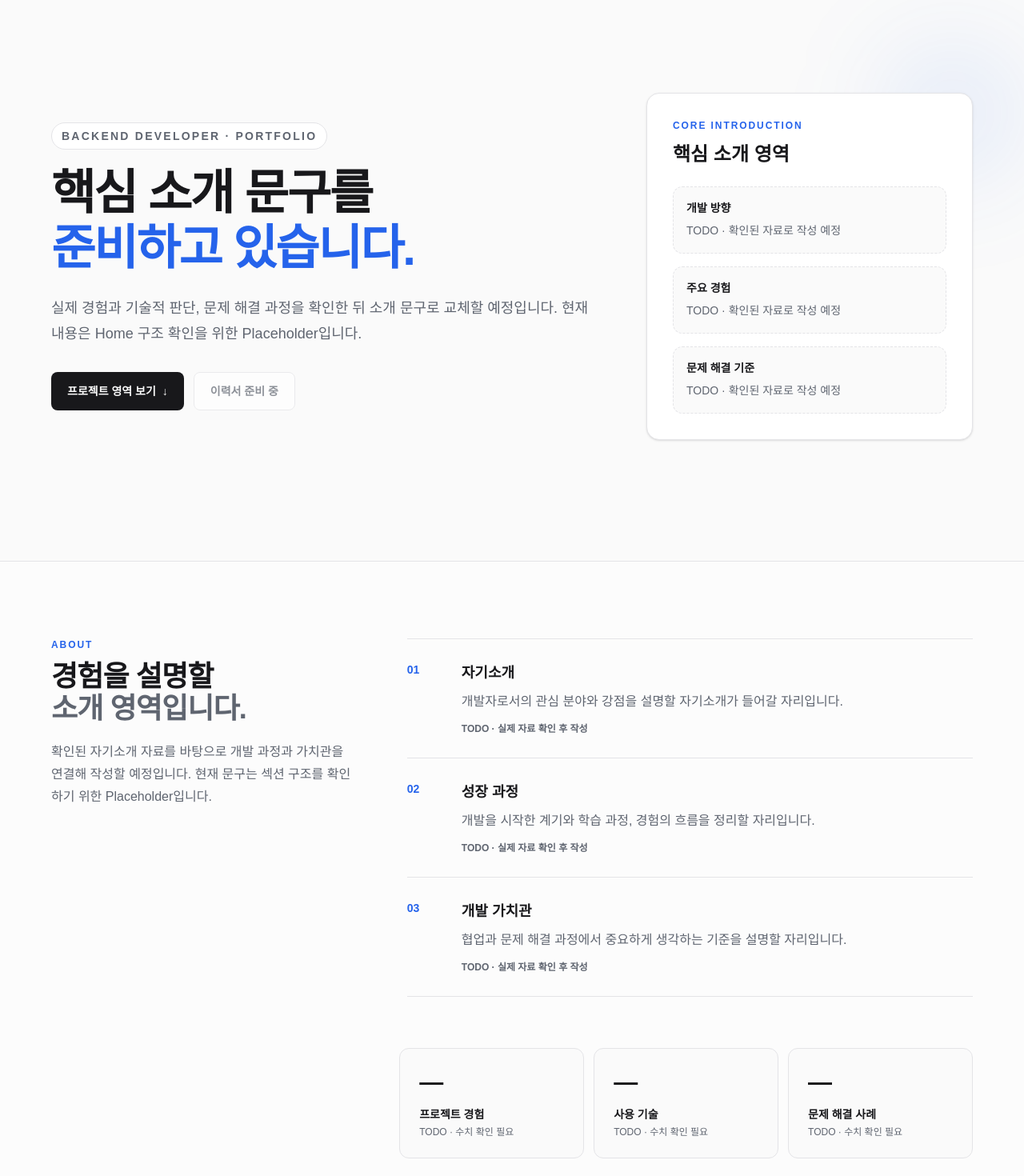
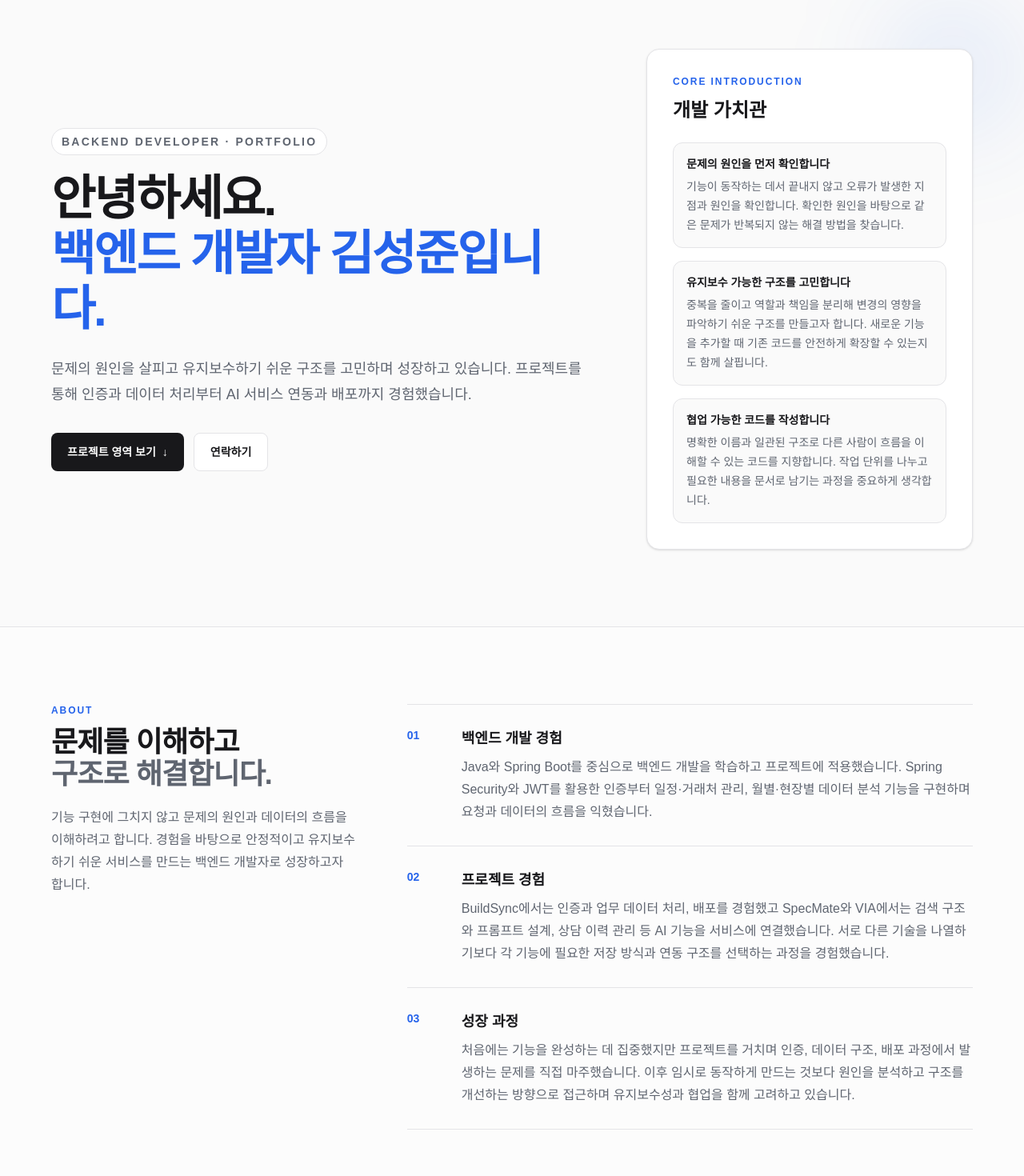
Before and after one commit to kimse0ngjun/portfolio, a Next.js app: page / in a window 1280 px wide. Shown: the part 100-1570 px from the top of the page at 80% size. Built offline with nearby package versions, Linux system fonts and the light colour scheme.

Commit message:
docs: Hero 및 About 실제 콘텐츠 반영

```diff
--- a/src/app/page.tsx
+++ b/src/app/page.tsx
@@ -9,6 +9,24 @@ const placeholderSections = [
     eyebrow: "CONTACT",
     title: "연락처",
     description: "확인된 GitHub 주소와 이메일을 연결할 자리입니다.",
+  },
+] as const;
+
+const developmentValues = [
+  {
+    title: "문제의 원인을 먼저 확인합니다",
+    description:
+      "기능이 동작하는 데서 끝내지 않고 오류가 발생한 지점과 원인을 확인합니다. 확인한 원인을 바탕으로 같은 문제가 반복되지 않는 해결 방법을 찾습니다.",
+  },
+  {
+    title: "유지보수 가능한 구조를 고민합니다",
+    description:
+      "중복을 줄이고 역할과 책임을 분리해 변경의 영향을 파악하기 쉬운 구조를 만들고자 합니다. 새로운 기능을 추가할 때 기존 코드를 안전하게 확장할 수 있는지도 함께 살핍니다.",
+  },
+  {
+    title: "협업 가능한 코드를 작성합니다",
+    description:
+      "명확한 이름과 일관된 구조로 다른 사람이 흐름을 이해할 수 있는 코드를 지향합니다. 작업 단위를 나누고 필요한 내용을 문서로 남기는 과정을 중요하게 생각합니다.",
   },
 ] as const;
 
@@ -29,14 +47,16 @@ export default function Home() {
               id="hero-title"
               className="max-w-4xl text-4xl font-bold leading-[1.15] tracking-[-0.035em] sm:text-5xl lg:text-6xl"
             >
-              핵심 소개 문구를
-              <span className="block text-accent">준비하고 있습니다.</span>
+              안녕하세요.
+              <span className="block text-accent">
+                백엔드 개발자 김성준입니다.
+              </span>
             </h1>
 
             <p className="mt-6 max-w-2xl text-base leading-8 text-muted sm:text-lg">
-              실제 경험과 기술적 판단, 문제 해결 과정을 확인한 뒤 소개 문구로
-              교체할 예정입니다. 현재 내용은 Home 구조 확인을 위한
-              Placeholder입니다.
+              문제의 원인을 살피고 유지보수하기 쉬운 구조를 고민하며
+              성장하고 있습니다. 프로젝트를 통해 인증과 데이터 처리부터 AI
+              서비스 연동과 배포까지 경험했습니다.
             </p>
 
             <div className="mt-8 flex flex-col gap-3 sm:flex-row sm:items-center">
@@ -49,17 +69,12 @@ export default function Home() {
                   ↓
                 </span>
               </Link>
-              <button
-                type="button"
-                disabled
-                className="inline-flex min-h-12 cursor-not-allowed items-center justify-center rounded-lg border border-border bg-surface px-5 py-3 text-sm font-semibold text-muted opacity-70"
-                aria-describedby="resume-status"
+              <Link
+                href="#contact"
+                className="inline-flex min-h-12 items-center justify-center rounded-lg border border-border bg-surface px-5 py-3 text-sm font-semibold text-foreground transition-colors hover:border-foreground hover:bg-foreground hover:text-background"
               >
-                이력서 준비 중
-              </button>
-              <span id="resume-status" className="sr-only">
-                이력서 PDF가 준비된 후 활성화됩니다.
-              </span>
+                연락하기
+              </Link>
             </div>
           </div>
 
@@ -75,17 +90,17 @@ export default function Home() {
               CORE INTRODUCTION
             </p>
             <h2 id="intro-title" className="mt-3 text-xl font-bold sm:text-2xl">
-              핵심 소개 영역
+              개발 가치관
             </h2>
             <div className="mt-6 space-y-4">
-              {["개발 방향", "주요 경험", "문제 해결 기준"].map((label) => (
+              {developmentValues.map((value) => (
                 <div
-                  key={label}
-                  className="rounded-xl border border-dashed border-border bg-background p-4"
+                  key={value.title}
+                  className="rounded-xl border border-border bg-background p-4"
                 >
-                  <p className="text-sm font-semibold">{label}</p>
+                  <h3 className="text-sm font-semibold">{value.title}</h3>
                   <p className="mt-1.5 text-sm leading-6 text-muted">
-                    TODO · 확인된 자료로 작성 예정
+                    {value.description}
                   </p>
                 </div>
               ))}
--- a/src/components/sections/AboutSection.tsx
+++ b/src/components/sections/AboutSection.tsx
@@ -1,28 +1,28 @@
 const aboutTopics = [
   {
     number: "01",
-    title: "자기소개",
+    title: "백엔드 개발 경험",
     description:
-      "개발자로서의 관심 분야와 강점을 설명할 자기소개가 들어갈 자리입니다.",
+      "Java와 Spring Boot를 중심으로 백엔드 개발을 학습하고 프로젝트에 적용했습니다. Spring Security와 JWT를 활용한 인증부터 일정·거래처 관리, 월별·현장별 데이터 분석 기능을 구현하며 요청과 데이터의 흐름을 익혔습니다.",
   },
   {
     number: "02",
-    title: "성장 과정",
+    title: "프로젝트 경험",
     description:
-      "개발을 시작한 계기와 학습 과정, 경험의 흐름을 정리할 자리입니다.",
+      "BuildSync에서는 인증과 업무 데이터 처리, 배포를 경험했고 SpecMate와 VIA에서는 검색 구조와 프롬프트 설계, 상담 이력 관리 등 AI 기능을 서비스에 연결했습니다. 서로 다른 기술을 나열하기보다 각 기능에 필요한 저장 방식과 연동 구조를 선택하는 과정을 경험했습니다.",
   },
   {
     number: "03",
-    title: "개발 가치관",
+    title: "성장 과정",
     description:
-      "협업과 문제 해결 과정에서 중요하게 생각하는 기준을 설명할 자리입니다.",
+      "처음에는 기능을 완성하는 데 집중했지만 프로젝트를 거치며 인증, 데이터 구조, 배포 과정에서 발생하는 문제를 직접 마주했습니다. 이후 임시로 동작하게 만드는 것보다 원인을 분석하고 구조를 개선하는 방향으로 접근하며 유지보수성과 협업을 함께 고려하고 있습니다.",
   },
 ] as const;
 
 const statistics = [
-  { label: "프로젝트 경험", value: "—" },
-  { label: "사용 기술", value: "—" },
-  { label: "문제 해결 사례", value: "—" },
+  { label: "대표 프로젝트", value: "3개", description: "Featured Projects" },
+  { label: "주요 분야", value: "Backend", description: "Backend Focus" },
+  { label: "프로젝트 유형", value: "Team", description: "Team Collaboration" },
 ] as const;
 
 export function AboutSection() {
@@ -42,13 +42,13 @@ export function AboutSection() {
               id="about-title"
               className="mt-3 text-3xl font-bold tracking-[-0.025em] sm:text-4xl"
             >
-              경험을 설명할
-              <span className="block text-muted">소개 영역입니다.</span>
+              문제를 이해하고
+              <span className="block text-muted">구조로 해결합니다.</span>
             </h2>
             <p className="mt-5 max-w-xl text-base leading-7 text-muted">
-              확인된 자기소개 자료를 바탕으로 개발 과정과 가치관을 연결해
-              작성할 예정입니다. 현재 문구는 섹션 구조를 확인하기 위한
-              Placeholder입니다.
+              기능 구현에 그치지 않고 문제의 원인과 데이터의 흐름을
+              이해하려고 합니다. 경험을 바탕으로 안정적이고 유지보수하기
+              쉬운 서비스를 만드는 백엔드 개발자로 성장하고자 합니다.
             </p>
           </div>
 
@@ -69,9 +69,6 @@ export function AboutSection() {
                   <p className="mt-2 max-w-2xl text-sm leading-6 text-muted sm:text-base sm:leading-7">
                     {topic.description}
                   </p>
-                  <p className="mt-3 text-xs font-semibold text-muted">
-                    TODO · 실제 자료 확인 후 작성
-                  </p>
                 </div>
               </article>
             ))}
@@ -80,7 +77,7 @@ export function AboutSection() {
 
         <div
           className="mt-12 grid gap-3 sm:grid-cols-3 lg:ml-[calc(35%+2rem)] lg:mt-16"
-          aria-label="주요 통계 Placeholder"
+          aria-label="주요 개발 경험"
         >
           {statistics.map((statistic) => (
             <div
@@ -89,12 +86,14 @@ export function AboutSection() {
             >
               <p
                 className="text-3xl font-bold tracking-tight text-foreground"
-                aria-label="수치 준비 중"
+                aria-label={`${statistic.label} ${statistic.value}`}
               >
                 {statistic.value}
               </p>
               <p className="mt-3 text-sm font-semibold">{statistic.label}</p>
-              <p className="mt-1 text-xs text-muted">TODO · 수치 확인 필요</p>
+              <p className="mt-1 text-xs text-muted">
+                {statistic.description}
+              </p>
             </div>
           ))}
         </div>
```
